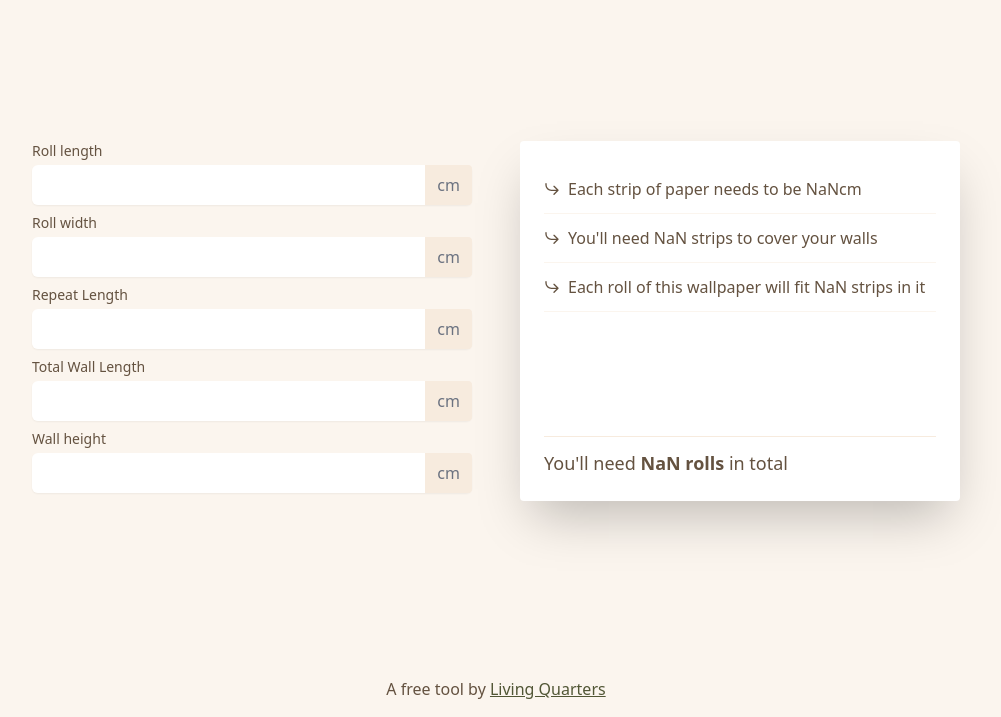
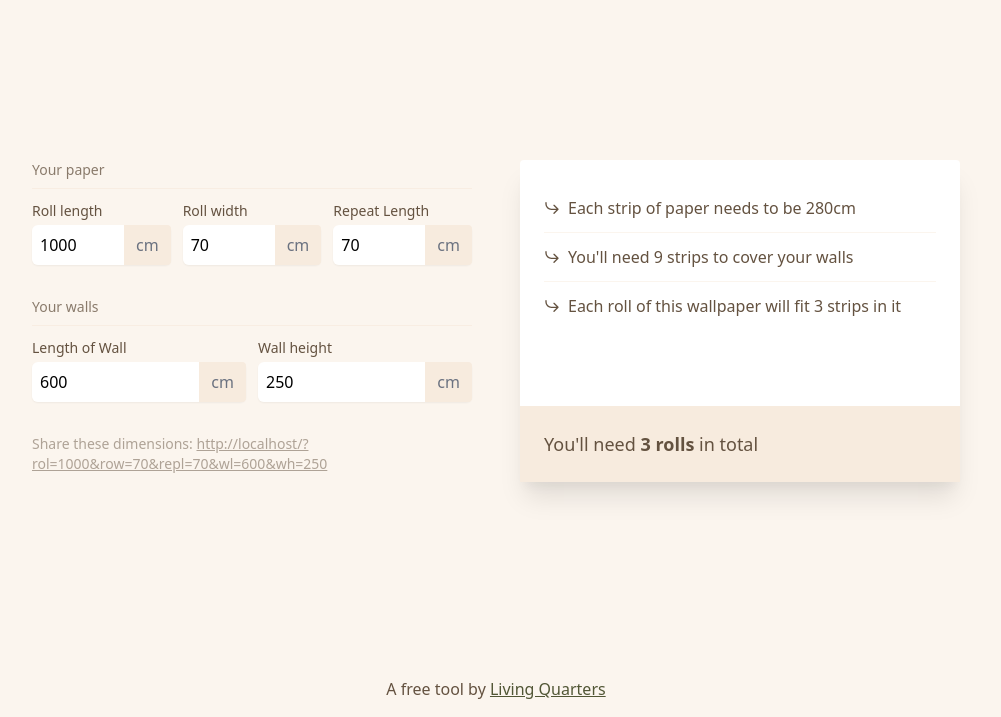
Before and after one commit to jonnyburch/wallpaper-calculator, a website built with Vite: page index.html in a window 1280 px wide. Shown: the part 83-800 px from the top of the page, without its empty margins (144-1145 px from the left). Built offline with nearby package versions, Linux system fonts and the light colour scheme.

Commit message:
better layout

```diff
--- a/index.html
+++ b/index.html
@@ -11,10 +11,14 @@
     <header class="py-4">
       <h3 class="pb-4 font-semibold text-2xl text-lq-darkgreen">Wallpaper Calculator</h3>
     </header>
-    <div class="container w-full lg:w-3/4 p-4 flex-grow flex items-center">
-      <div class="flex-grow grid grid-cols-1 md:grid-cols-2 gap-12">
+    <div class="container w-full lg:w-3/4 p-4 flex-grow flex flex-col justify-center">
+      <div class="flex items-center">
+        <div class="flex-grow grid grid-cols-1 md:grid-cols-2 gap-6 md:gap-12">
           <div class="flex flex-col">
-          <div class="grid grid-cols-3 pb-2">
+
+            <h3 class="block text-sm font-medium text-lq-textbeige opacity-75 pb-2 border-b border-lq-darkbeige mb-3">Your paper</h3>
+            <div class="grid grid-cols-3 gap-3 pb-6">
+              <div class="col-span-1 grid grid-cols-3 pb-2">
                 <div class="col-span-3">
                   <label for="rollLengthInput" class="block text-sm font-medium text-lq-textbeige">
                     Roll length
@@ -28,7 +32,7 @@
                 </div>
               </div>
 
-          <div class="grid grid-cols-3 gap-6 pb-2">
+              <div class="col-span-1 grid grid-cols-3 gap-6 pb-2">
                 <div class="col-span-3">
                   <label for="rollWidthInput" class="block text-sm font-medium text-lq-textbeige">
                     Roll width
@@ -41,8 +45,7 @@
                   </div>
                 </div>
               </div>
-
-          <div class="grid grid-cols-3 gap-6 pb-2">
+              <div class="col-span-1 grid grid-cols-3 gap-6 pb-2">
                 <div class="col-span-3">
                   <label for="repeatLengthInput" class="block text-sm font-medium text-lq-textbeige">
                     Repeat Length
@@ -55,11 +58,14 @@
                   </div>
                 </div>
               </div>
+            </div>
 
-          <div class="grid grid-cols-3 gap-6 pb-2">
+            <h3 class="block text-sm font-medium text-lq-textbeige opacity-75 pb-2 border-b border-lq-darkbeige mb-3">Your walls</h3>
+            <div class="grid grid-cols-2 gap-3 pb-6">
+              <div class="col-span-1 grid grid-cols-3 gap-6 pb-2">
                 <div class="col-span-3">
                   <label for="wallLengthInput" class="block text-sm font-medium text-lq-textbeige">
-                Total Wall Length
+                    Length of Wall
                   </label>
                   <div class="mt-1 flex rounded-md shadow-sm">
                     <input type="number" name="wallLengthInput" id="wallLengthInput" class="input focus:ring-indigo-500 focus:border-indigo-500 flex-1 block w-full rounded-none rounded-l-md border-gray-300 p-2" value="600">
@@ -70,7 +76,7 @@
                 </div>
               </div>
 
-          <div class="grid grid-cols-3 gap-6 pb-2">
+              <div class="col-span-1 grid grid-cols-3 gap-6 pb-2">
                 <div class="col-span-3">
                   <label for="wallHeightInput" class="block text-sm font-medium text-lq-textbeige">
                     Wall height
@@ -84,8 +90,12 @@
                 </div>
               </div>
             </div>
-        <div class="rounded bg-white shadow-2xl p-6 flex flex-col">
-          <div class="flex-grow text-lq-textbeige">
+            <div class="pb-2 text-lq-textbeige">
+              <p class="break-words text-sm opacity-50">Share these dimensions: <span id="shareUrl"></span></p>
+            </div>
+          </div>
+          <div class="rounded bg-white shadow-xl flex flex-col">
+            <div class="flex-grow text-lq-textbeige p-6">
               <div class="border-b py-3 border-lq-beige flex gap-2">
                 <div class="transform rotate-180 w-4 h-4 flex-shrink-0 mt-1">
                   <svg xmlns="http://www.w3.org/2000/svg" fill="none" viewBox="0 0 24 24" stroke="currentColor">
@@ -100,19 +110,20 @@
                     <path stroke-linecap="round" stroke-linejoin="round" stroke-width="2" d="M3 10h10a8 8 0 018 8v2M3 10l6 6m-6-6l6-6" />
                   </svg>
                 </div>
-              <p class="">You'll need <span id="stripsToCover">0</span> strips to cover your walls</p>
+                <p class="">You'll need <span id="stripsToCover">0</span> to cover your walls</p>
               </div>
-            <div class="border-b py-3 border-lq-beige flex gap-2">
+              <div class="py-3 flex gap-2">
                 <div class="transform rotate-180 w-4 h-4 flex-shrink-0 mt-1">
                   <svg xmlns="http://www.w3.org/2000/svg" fill="none" viewBox="0 0 24 24" stroke="currentColor">
                     <path stroke-linecap="round" stroke-linejoin="round" stroke-width="2" d="M3 10h10a8 8 0 018 8v2M3 10l6 6m-6-6l6-6" />
                   </svg>
                 </div>
-              <p class="">Each roll of this wallpaper will fit <span id="stripsPerRoll">0</span> strips in it</p>
+                <p class="">Each roll of this wallpaper will fit <span id="stripsPerRoll">0</span> in it</p>
               </div>
             </div>
-          <div class="border-t border-lq-darkbeige">
-            <p class="pt-3 text-lg text-lq-textbeige">You'll need <span class="font-bold"><span id="total">0</span> rolls</span> in total</p>
+            <div class="bg-lq-darkbeige p-6">
+              <p class="text-lg text-lq-textbeige">You'll need <span id="total" class="font-bold">0</span> in total</p>
+            </div>
           </div>
         </div>
       </div>
--- a/main.js
+++ b/main.js
@@ -1,15 +1,30 @@
+const url = window.location.search
+const urlParamNames = {
+  "rol": "rollLength",
+  "row": "rollWidth",
+  "repl": "repeatLength",
+  "wl": "wallLength",
+  "wh": "wallHeight"
+}
+const rollLength = document.getElementById("rollLengthInput").value
+const rollWidth = document.getElementById("rollWidthInput").value
+const repeatLength = document.getElementById("repeatLengthInput").value
+const wallLength = document.getElementById("wallLengthInput").value
+const wallHeight = document.getElementById("wallHeightInput").value
+
 function init_page() {
-  getUrlParams()
+  setEventListeners()
   setNumbers()
-  setEventListeners()
+  updateFromUrlParams()
+  updateUrl()
 }
 
 function setNumbers() {
-  let rollLength = document.getElementById("rollLengthInput").value
-  let rollWidth = document.getElementById("rollWidthInput").value
-  let repeatLength = document.getElementById("repeatLengthInput").value
-  let wallLength = document.getElementById("wallLengthInput").value
-  let wallHeight = document.getElementById("wallHeightInput").value
+  const rollLength = document.getElementById("rollLengthInput").value
+  const rollWidth = document.getElementById("rollWidthInput").value
+  const repeatLength = document.getElementById("repeatLengthInput").value
+  const wallLength = document.getElementById("wallLengthInput").value
+  const wallHeight = document.getElementById("wallHeightInput").value
   const calc = calculateRollsRequired(rollLength, rollWidth, repeatLength, wallLength, wallHeight)
   document.getElementById("stripLength").innerHTML = calc[0];
   document.getElementById("stripsToCover").innerHTML = calc[1];
@@ -18,10 +33,20 @@ function setNumbers() {
 }
 
 function setEventListeners() {
-  let inputs = document.getElementsByClassName("input")
+  const inputs = document.getElementsByClassName("input")
   Array.from(inputs).forEach(function(input) {
-    input.addEventListener('change', setNumbers);
+    input.addEventListener('change', setNumbers)
+    input.addEventListener('change', updateUrl)
   });
+}
+
+function updateUrl() {
+  const baseurl = window.location.href.split('?')[0]
+  console.log(rollLength)
+  const queryString = `?rol=${rollLength}&row=${rollWidth}&repl=${repeatLength}&wl=${wallLength}&wh=${wallHeight}`
+  const queryUrl = `<a class="underline" href="${baseurl}${queryString}">${baseurl}${queryString}</a>`
+  const newUrl = [queryString, queryUrl]
+  document.getElementById("shareUrl").innerHTML = newUrl[1]
 }
 
 function calculateRollsRequired(rollLength, rollWidth, repeatLength, wallLength, wallHeight) {
@@ -38,19 +63,25 @@ function calculateRollsRequired(rollLength, rollWidth, repeatLength, wallLength,
   // How many strips fit into the length of a roll?
   const stripsPerRoll = Math.floor(rollLength/lengthPerStrip)
 
+  const total = Math.ceil(stripsRequired/stripsPerRoll)
+
+  function pluralise(strips) {
+    return strips == 1 ? `${strips} strip` : `${strips} strips`
+  }
   // Return the total number of rolls required
-  return [lengthPerStrip, stripsRequired, stripsPerRoll, Math.ceil(stripsRequired/stripsPerRoll)]
+  return [lengthPerStrip, pluralise(stripsRequired), pluralise(stripsPerRoll), `${total} ${total === 1 ? "roll" : "rolls"}`]
 }
 
-function getUrlParams() {
-  const url = window.location.search
+function updateFromUrlParams() {
   const urlParams = getAllUrlParams(url)
-  console.log(urlParams.rol)
-  document.getElementById("rollLengthInput").value = parseInt(urlParams.rol)
-  document.getElementById("rollWidthInput").value = parseInt(urlParams.row)
-  document.getElementById("repeatLengthInput").value = parseInt(urlParams.repl)
-  document.getElementById("wallLengthInput").value = parseInt(urlParams.wl)
-  document.getElementById("wallHeightInput").value = parseInt(urlParams.wh)
+  console.log(urlParams)
+  if (!isEmpty(urlParams)) {
+    document.getElementById("rollLengthInput").value = parseInt(urlParams.rol)
+    document.getElementById("rollWidthInput").value = parseInt(urlParams.row)
+    document.getElementById("repeatLengthInput").value = parseInt(urlParams.repl)
+    document.getElementById("wallLengthInput").value = parseInt(urlParams.wl)
+    document.getElementById("wallHeightInput").value = parseInt(urlParams.wh)
+  }
 }
 
 function getAllUrlParams(url) {
@@ -117,5 +148,8 @@ function getAllUrlParams(url) {
 
   return obj;
 }
+function isEmpty(obj) {
+  return Object.keys(obj).length === 0;
+}
 
 init_page()
```
Lines whose indentation alone changed are shown as unchanged.
